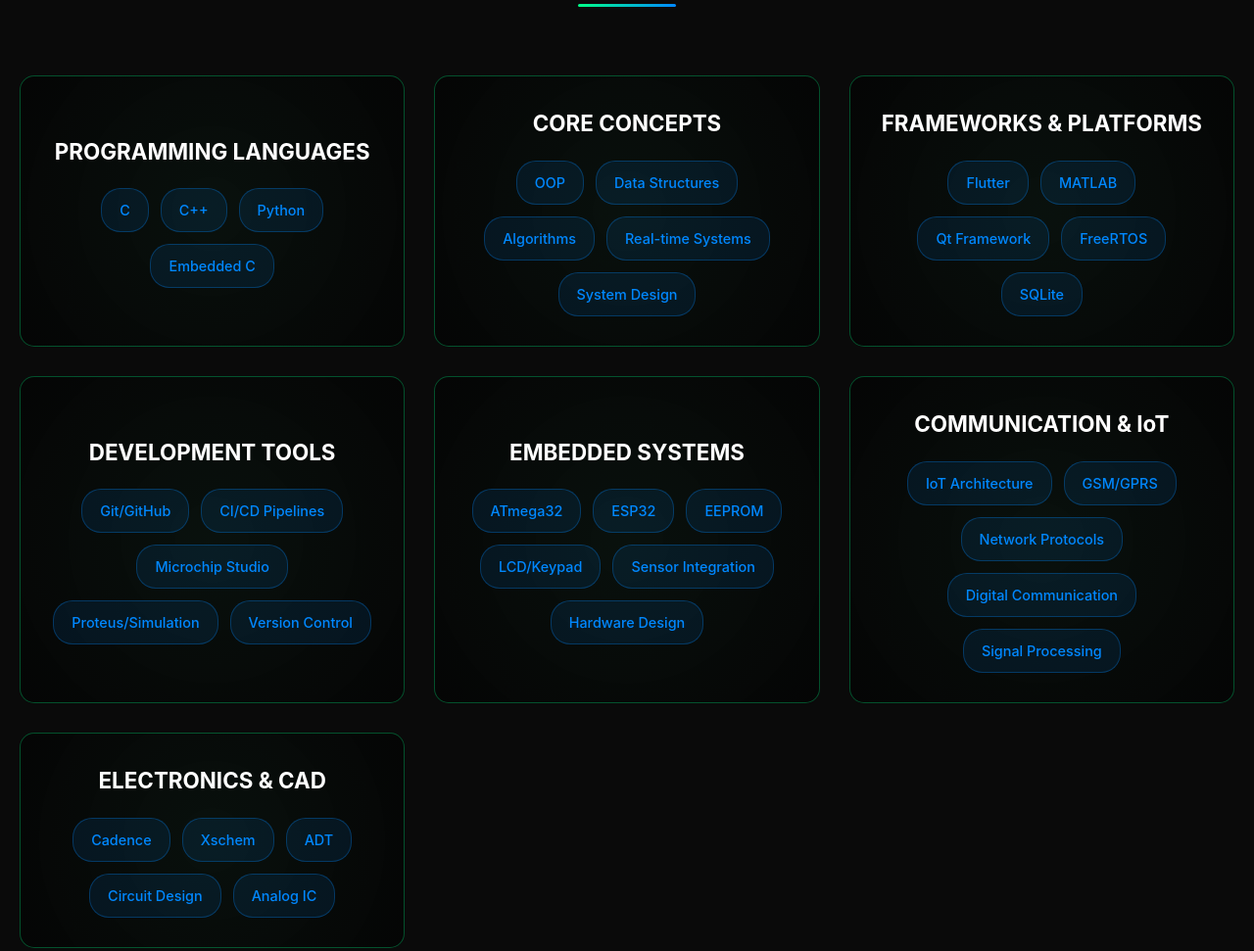
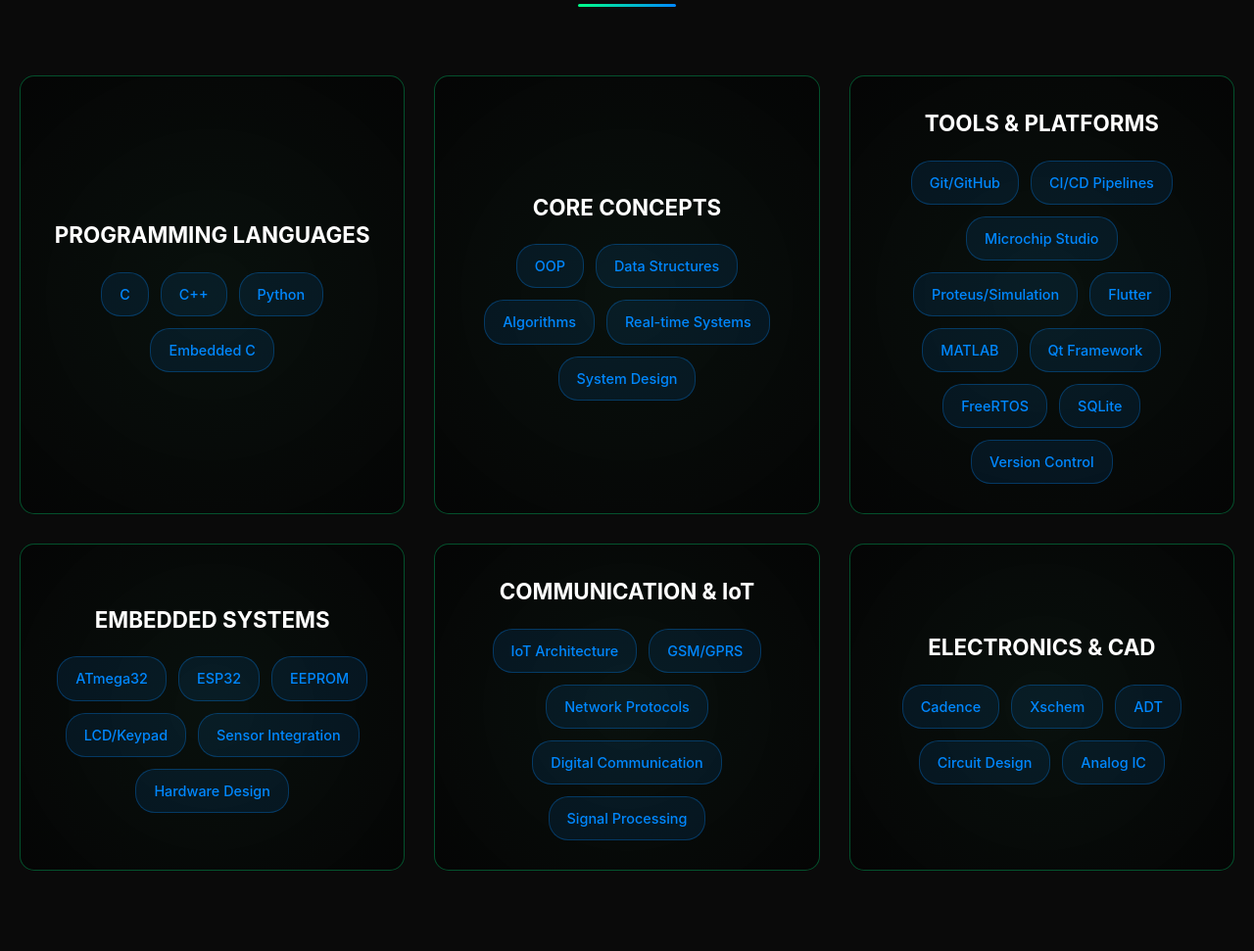
Before and after one commit to abdalla1111/abdalla1111.github.io, a plain HTML site: page index.html in a window 1280 px wide. Shown: the part 3319-4290 px from the top of the page at 98% size. Drawn offline with Linux system fonts and the light colour scheme.

Commit message:
Update index.html

```diff
--- a/index.html
+++ b/index.html
@@ -726,24 +726,17 @@
                 </div>
                 <div class="skill-board-wrapper">
                     <div class="skill-board">
-                        <h3 class="skill-category-title">FRAMEWORKS & PLATFORMS</h3>
+                        <h3 class="skill-category-title">TOOLS & PLATFORMS</h3>
                         <div class="skill-items">
+                            <span class="skill-chip">Git/GitHub</span>
+                            <span class="skill-chip">CI/CD Pipelines</span>
+                            <span class="skill-chip">Microchip Studio</span>
+                            <span class="skill-chip">Proteus/Simulation</span>
                             <span class="skill-chip">Flutter</span>
                             <span class="skill-chip">MATLAB</span>
                             <span class="skill-chip">Qt Framework</span>
                             <span class="skill-chip">FreeRTOS</span>
                             <span class="skill-chip">SQLite</span>
-                        </div>
-                    </div>
-                </div>
-                <div class="skill-board-wrapper">
-                    <div class="skill-board">
-                        <h3 class="skill-category-title">DEVELOPMENT TOOLS</h3>
-                        <div class="skill-items">
-                            <span class="skill-chip">Git/GitHub</span>
-                            <span class="skill-chip">CI/CD Pipelines</span>
-                            <span class="skill-chip">Microchip Studio</span>
-                            <span class="skill-chip">Proteus/Simulation</span>
                             <span class="skill-chip">Version Control</span>
                         </div>
                     </div>
```
